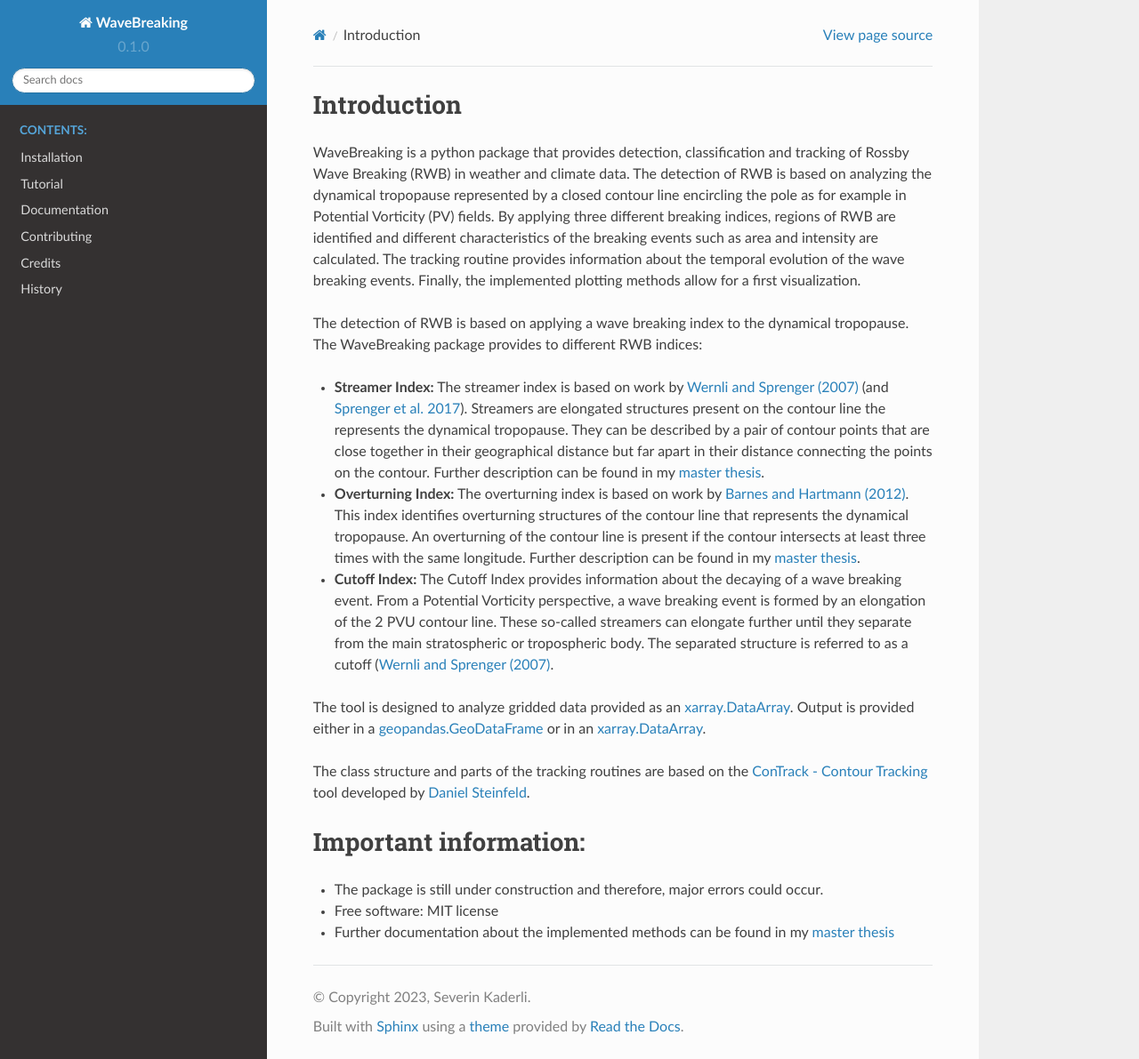
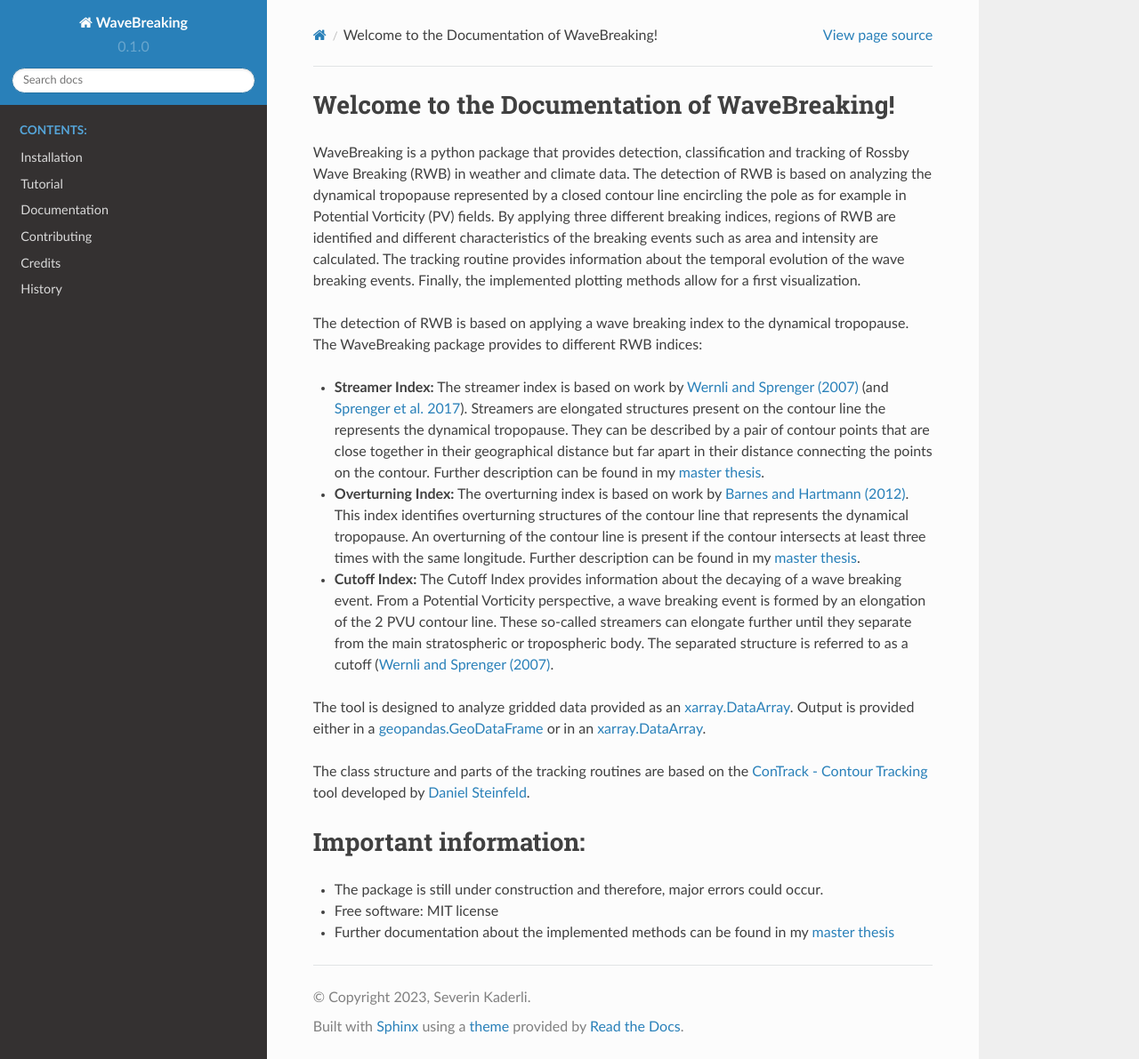
Before and after one commit to skaderli/WaveBreaking, a Sphinx documentation site: the page built from docs/introduction.rst, in a window 1280 px wide and 1191 px high. Shown: the whole window at 89% size. Built offline with Sphinx 7.4.7 and the Read the Docs theme 2.0.0, drawn with Linux system fonts in a browser that asks for light colours.

Commit message:
Update introduction.rst

```diff
--- a/docs/introduction.rst
+++ b/docs/introduction.rst
@@ -1,4 +1,4 @@
-Introduction
+Welcome to the Documentation of WaveBreaking!
 ------------
 
 .. include:: ../README.rst
```
